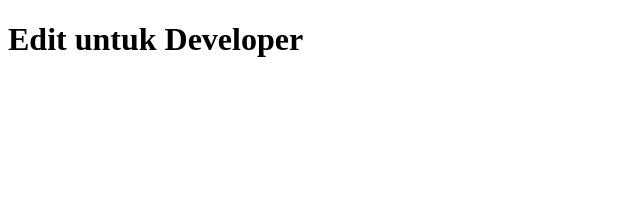
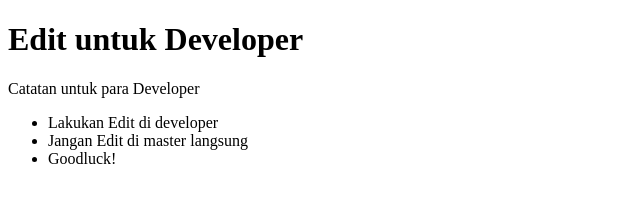
Before and after one commit to FatihSafaat28/mergeTest, a plain HTML site: page index.html in a window 1280 px wide. Shown: the whole page, without its empty margins (0-640 px from the left). Drawn offline with Linux system fonts and the light colour scheme.

Commit message:
Catatan for developer

```diff
--- a/index.html
+++ b/index.html
@@ -8,5 +8,11 @@
 </head>
 <body>
     <h1>Edit untuk Developer</h1>
+    <p>Catatan untuk para Developer</p>
+    <ul>
+        <li>Lakukan Edit di developer</li>
+        <li>Jangan Edit di master langsung</li>
+        <li>Goodluck!</li>
+    </ul>
 </body>
 </html>
```
